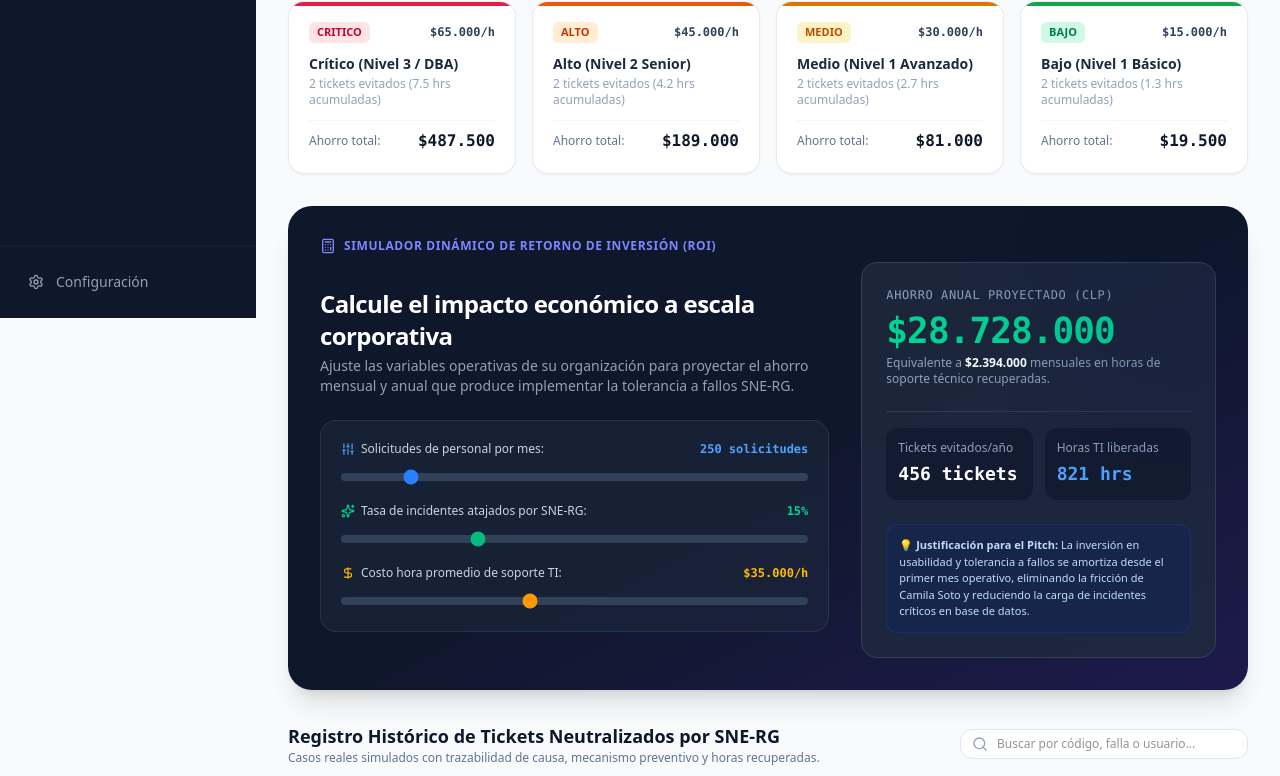
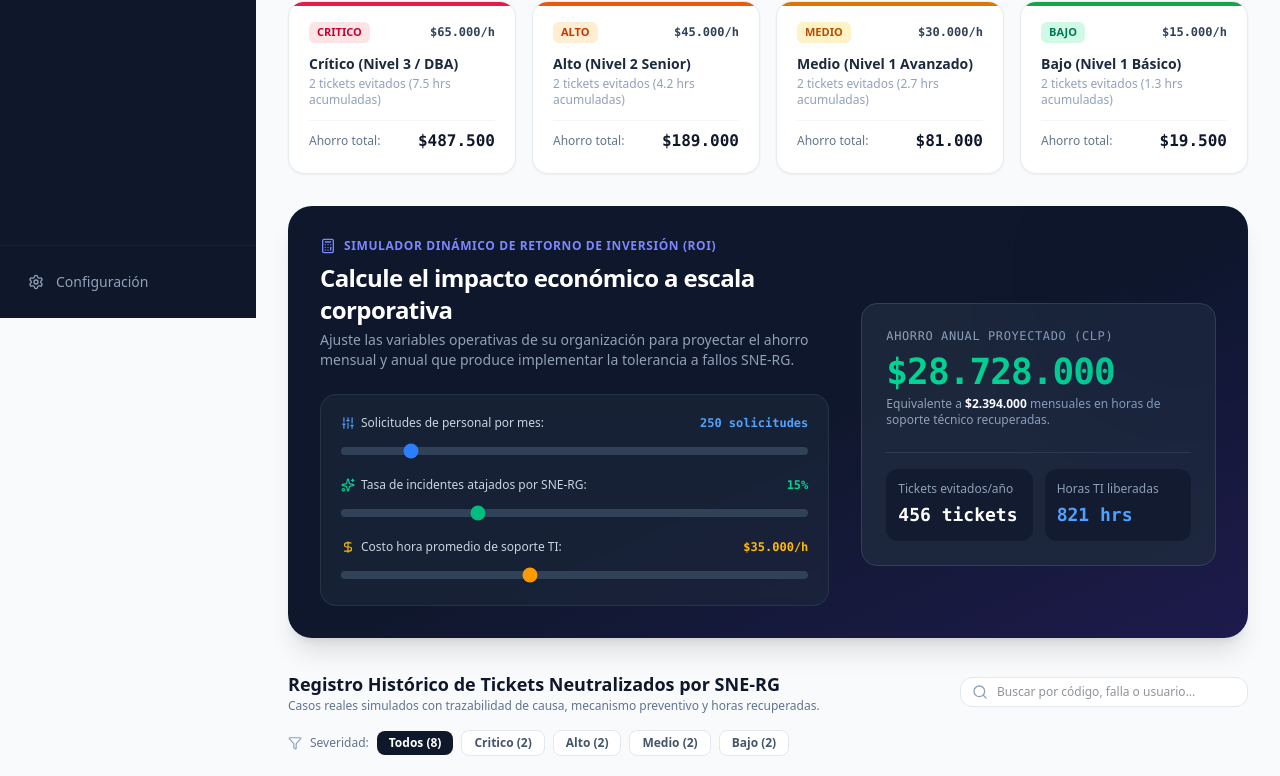
Before and after one commit to SaidSamit/sne-rg-app, a Next.js app: page /ahorro-ti in a window 1280 px wide. Shown: the part 482-1258 px from the top of the page. Built offline with nearby package versions, Linux system fonts and the light colour scheme.

Commit message:
correcion error

```diff
--- a/app/ahorro-ti/page.tsx
+++ b/app/ahorro-ti/page.tsx
@@ -367,9 +367,7 @@ Normativa de Referencia: ISO/IEC 25010 (Usabilidad y Tolerancia a Fallos)`;
               </div>
             </div>
 
-            <div className="p-3 bg-blue-950/60 border border-blue-800/40 rounded-xl text-[11px] text-blue-200">
-              💡 <strong>Justificación para el Pitch:</strong> La inversión en usabilidad y tolerancia a fallos se amortiza desde el primer mes operativo, eliminando la fricción de Camila Soto y reduciendo la carga de incidentes críticos en base de datos.
-            </div>
+
           </div>
         </div>
       </div>
```
